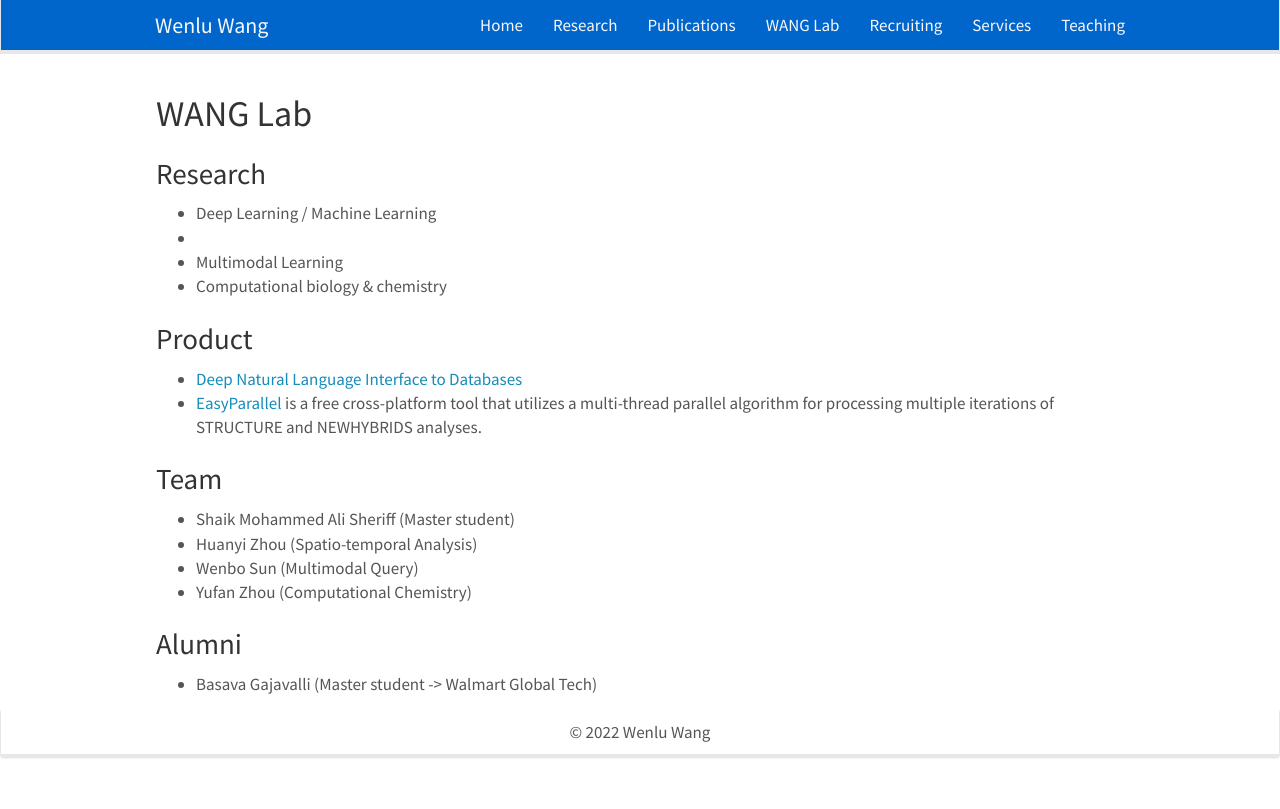
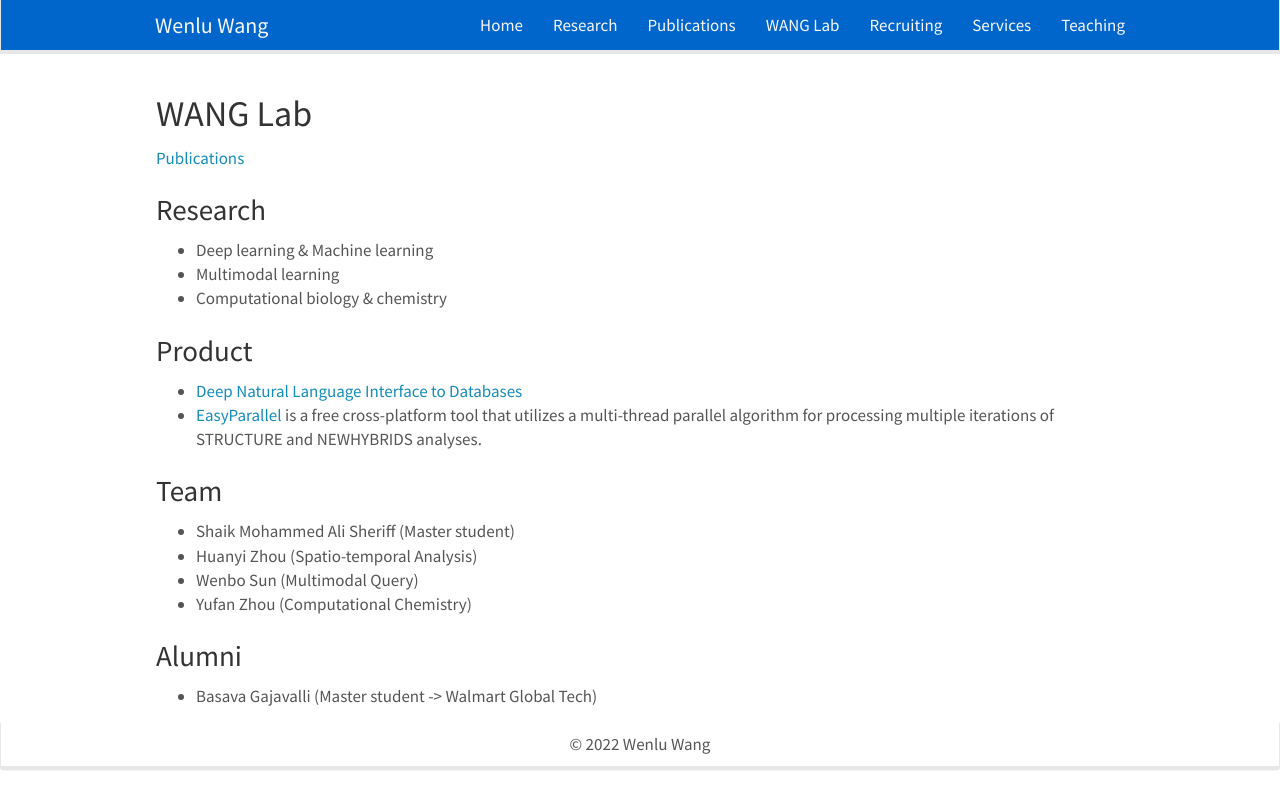
Before and after one commit to WENLU-W/WENLU-W.github.io, a Jekyll site: the page built from docs/_pages/team.md, in a window 1280 px wide. Shown: the top 809 px of the page. Built offline with Jekyll 4.4.1, drawn with Linux system fonts in a browser that asks for light colours; nearby versions of some CDN libraries.

Commit message:
Update team.md

```diff
--- a/docs/_pages/team.md
+++ b/docs/_pages/team.md
@@ -8,12 +8,12 @@
 
 ## WANG Lab
 
+[Publications](https://scholar.google.com/citations?user=YPVtn-UAAAAJ&hl=en)
 
 ### Research
 
-- Deep Learning / Machine Learning
--
-- Multimodal Learning
+- Deep learning & Machine learning
+- Multimodal learning
 - Computational biology & chemistry
 
 
```
